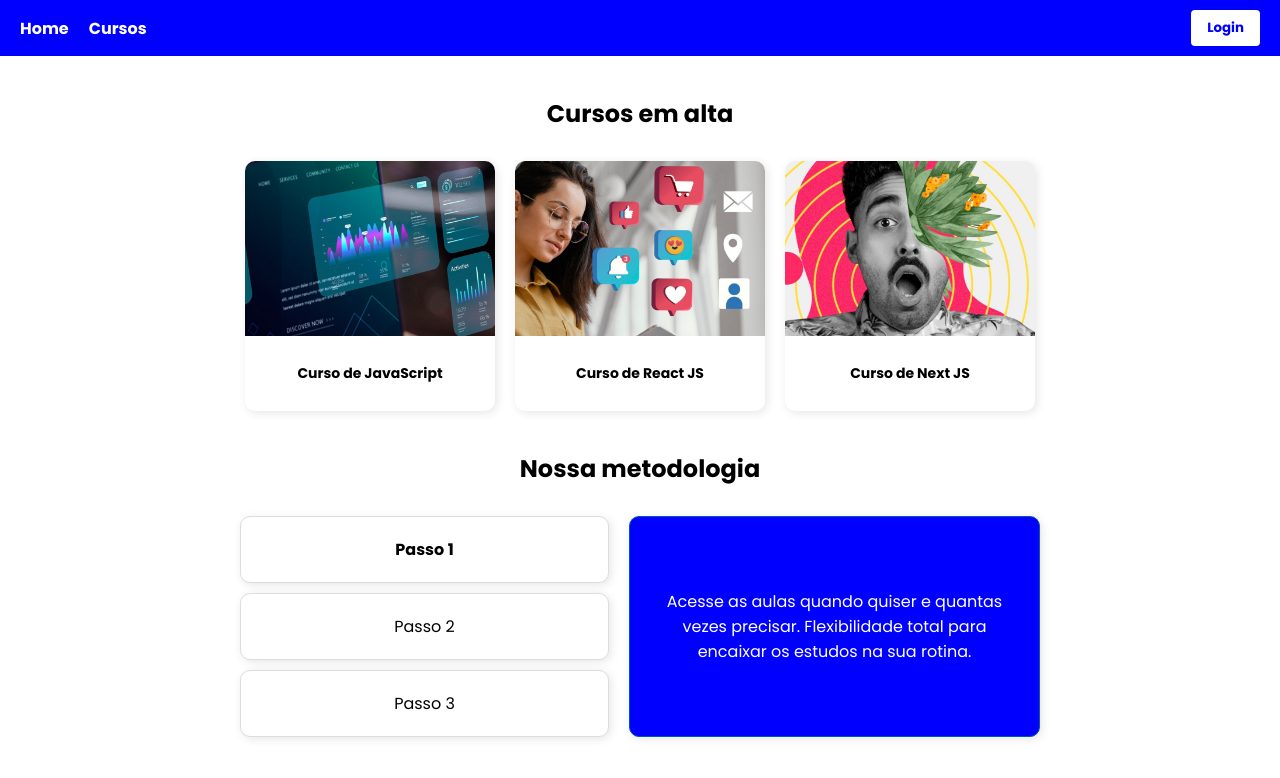
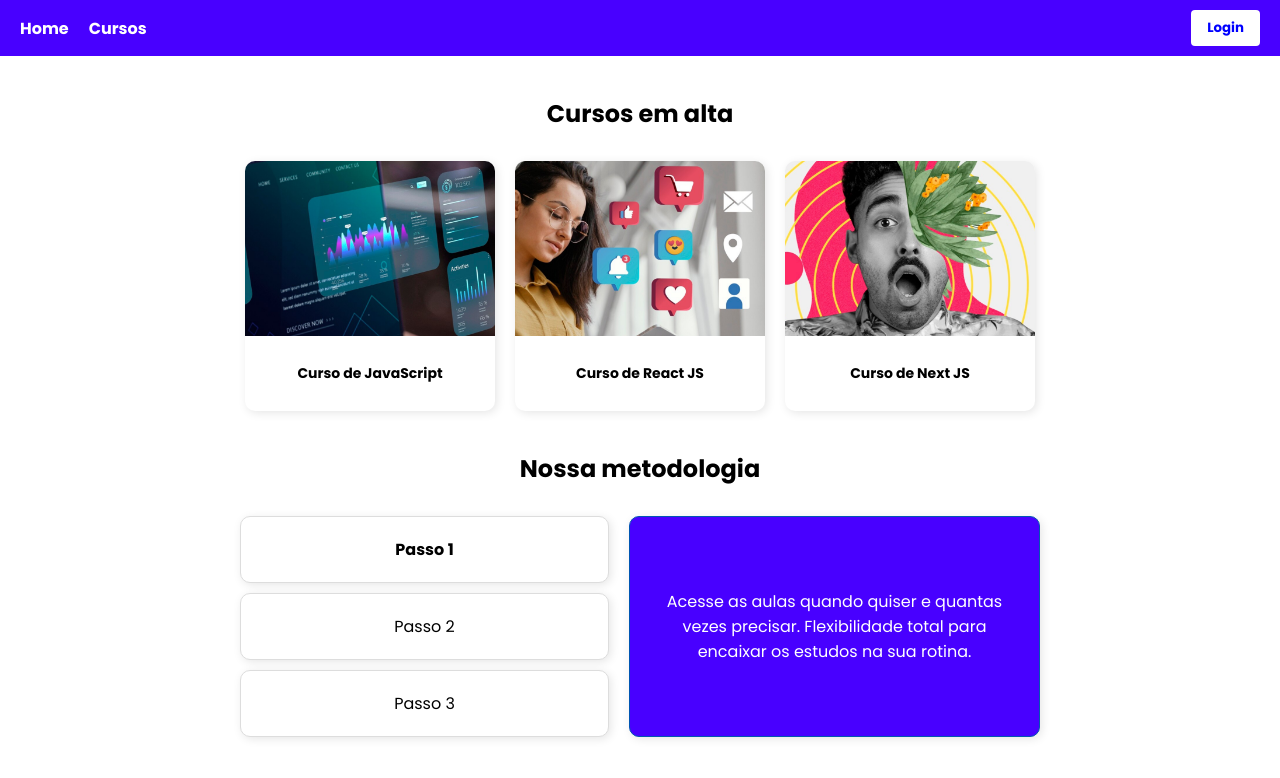
Before and after one commit to paulaboutala/projeto-react-curso-online, a React (Create React App) app in the folder my-app/: page / in a window 1280 px wide. Shown: the top 778 px of the page. Built offline with nearby package versions, Linux system fonts and the light colour scheme.

Commit message:
Cor
Ajuste de cor

```diff
--- a/my-app/src/components/Menu/Menu.module.css
+++ b/my-app/src/components/Menu/Menu.module.css
@@ -2,7 +2,7 @@
   top: 0;
   left: 0;
   width: 100%;
-  background-color: blue;
+  background-color: #4800ff;
   color: white;
   font-weight: bold;
   display: flex;
--- a/my-app/src/components/Metodologia/Metodologia.module.css
+++ b/my-app/src/components/Metodologia/Metodologia.module.css
@@ -36,7 +36,7 @@
 
 .rightColumn {
   width: 50%;
-    background-color: #0000ff;
+  background-color: #4800ff;
   color: white;
   display: flex;
   align-items: center;
```
Also changed, not shown: 1 other file (tests, documents, lock files or other folders). Lines whose indentation alone changed are shown as unchanged.
